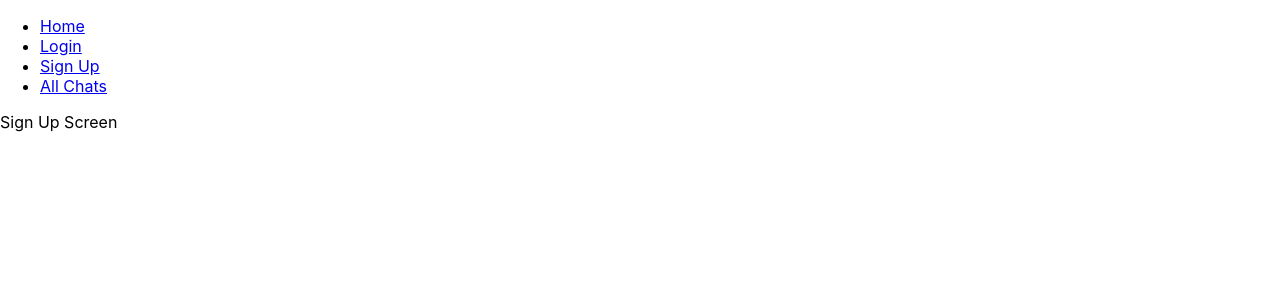
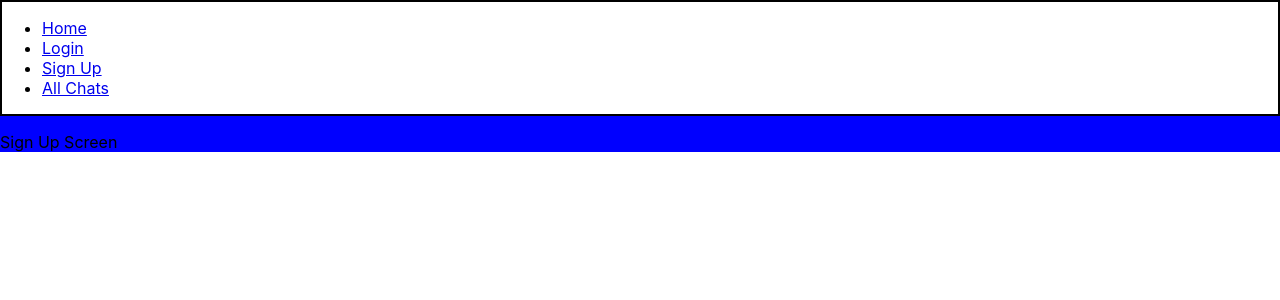
Before and after one commit to maw1a/alpha, a React (Create React App) app: page /signup in a window 1280 px wide. Shown: the top 300 px of the page. Built offline with nearby package versions, Linux system fonts and the light colour scheme.

Commit message:
css setup

```diff
--- a/src/App.css
+++ b/src/App.css
@@ -1,38 +1,13 @@
-.App {
-  text-align: center;
+.App-container {
+  margin-top: 0;
+  flex: 1;
+  background-color: blue;
 }
 
-.App-logo {
-  height: 40vmin;
-  pointer-events: none;
+.Top {
+  margin-top: 20vh;
 }
 
-@media (prefers-reduced-motion: no-preference) {
-  .App-logo {
-    animation: App-logo-spin infinite 20s linear;
-  }
-}
-
-.App-header {
-  background-color: #282c34;
-  min-height: 100vh;
-  display: flex;
-  flex-direction: column;
-  align-items: center;
-  justify-content: center;
-  font-size: calc(10px + 2vmin);
-  color: white;
-}
-
-.App-link {
-  color: #61dafb;
-}
-
-@keyframes App-logo-spin {
-  from {
-    transform: rotate(0deg);
-  }
-  to {
-    transform: rotate(360deg);
-  }
-}
+/* .Test {
+  height: 500vh;
+} */
--- a/src/App.js
+++ b/src/App.js
@@ -17,6 +17,7 @@ import './App.css';
 
 function App() {
   return(
+    <div className="App-container">
       <Router>
         <div>
           <Navbar />
@@ -42,6 +43,7 @@ function App() {
           </Switch>
         </div>
       </Router>
+    </div>
   );
 }
 
--- /dev/null
+++ b/src/components/Navbar.css
@@ -0,0 +1,8 @@
+.Nav-container {
+    position: sticky;
+    top: 0;
+    left: 0;
+    right: 0;
+    background-color: white;
+    border: 2px solid black;
+}
--- a/src/components/Navbar.js
+++ b/src/components/Navbar.js
@@ -1,9 +1,10 @@
 import React from 'react';
 import { Link } from 'react-router-dom';
+import './Navbar.css'
 
 export default function Navbar() {
     return(
-        <nav>
+        <nav className="Nav-container">
           <ul>
             <li>
               <Link to="/">Home</Link>
```
Lines whose indentation alone changed are shown as unchanged.
